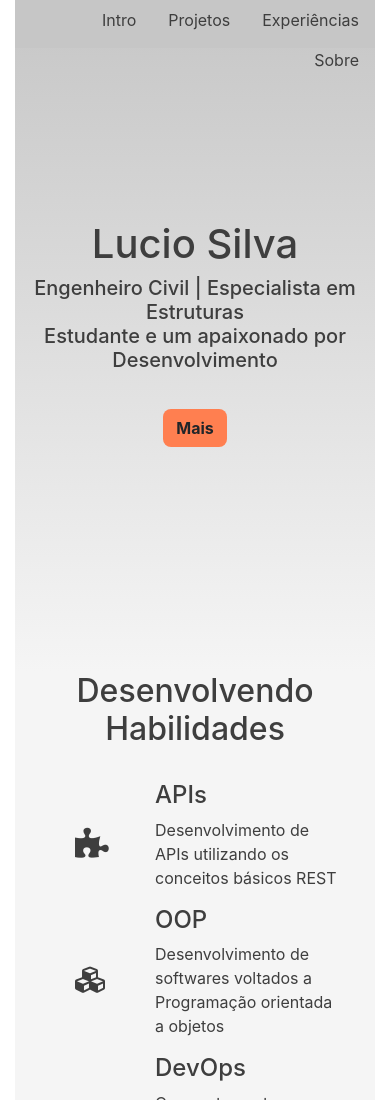
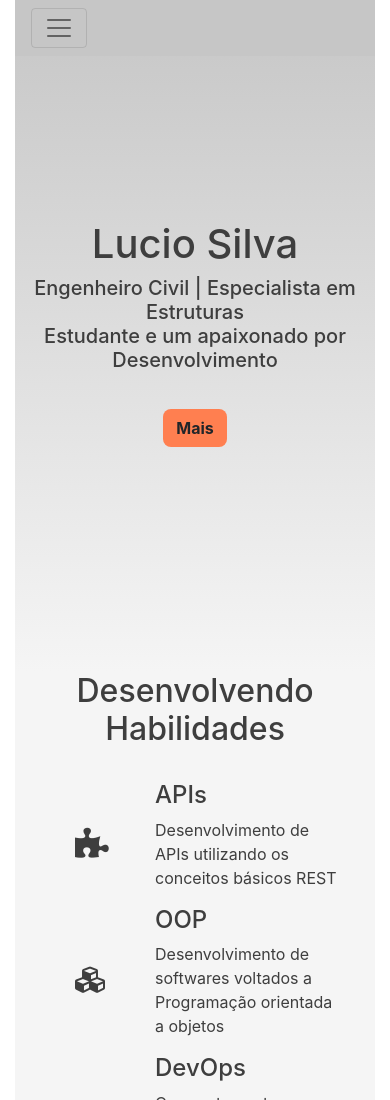
Before and after one commit to LucioOSilva/page_about_hardskills, a plain HTML site: page index.html in a window 390 px wide. Shown: the top 1100 px of the page. Drawn offline with Linux system fonts and the light colour scheme.

Commit message:
added responsive mobile navbar

```diff
--- a/index.html
+++ b/index.html
@@ -15,20 +15,19 @@
         <nav class="container fixed-top">
             <div class="row" id="nvbar">
                 <div class="col">
-                    <ul class="nav justify-content-end navcol">
-                        <li class="nav-item">
-                            <a class="nav-link txtcol active" href="#intro">Intro</a>
-                        </li>
-                        <li class="nav-item">
-                            <a class="nav-link txtcol" href="#projetos">Projetos</a>
-                        </li>
-                        <li class="nav-item">
-                            <a class="nav-link txtcol" href="#experiencias">Experiências</a>
-                        </li>
-                        <li class="nav-item">
-                            <a class="nav-link txtcol" href="#sobre">Sobre</a>
-                        </li>
-                    </ul>
+                    <div class="navbar navbar-expand-sm navbar-light navcol">
+                        <button class="navbar-toggler" type="button" data-toggle="collapse" data-target="#navbarNavAltMarkup" aria-controls="navbarNavAltMarkup" aria-expanded="false" aria-label="Alterna navegação">
+                            <span class="navbar-toggler-icon"></span>
+                        </button>
+                        <div class="collapse navbar-collapse" id="navbarNavAltMarkup">
+                            <div class="nav navbar-nav">
+                                <a class="nav-item nav-link active" href="#intro">Intro <span class="sr-only"></span></a>
+                                <a class="nav-item nav-link" href="#projetos">Projetos</a>
+                                <a class="nav-item nav-link" href="#experiencias">Experiências</a>
+                                <a class="nav-item nav-link" href="#sobre">Sobre</a>
+                            </div>
+                        </div>
+                    </div>
                 </div>
             </div>
         </nav>
@@ -369,7 +368,7 @@
         <div class="container s3">
             <div class="row">
                 <div class="col-md-1"></div>
-                    <div class="col-md-10">
+                    <div class="col-lg-10">
                         <div class="card bg-dark text-white">
                             <img src="imgs/img1.jpeg" class="card-img" alt="Under Construction">
                             <div class="card-img-overlay">
--- a/public/css/style.css
+++ b/public/css/style.css
@@ -27,7 +27,6 @@
     height: 6rem;
 }
 .navcol {
-    height: 3rem;
     background-color: #c6c6c6;
 }
 .fotcol {
```
Also changed, not shown: public/js/jquery.js.
